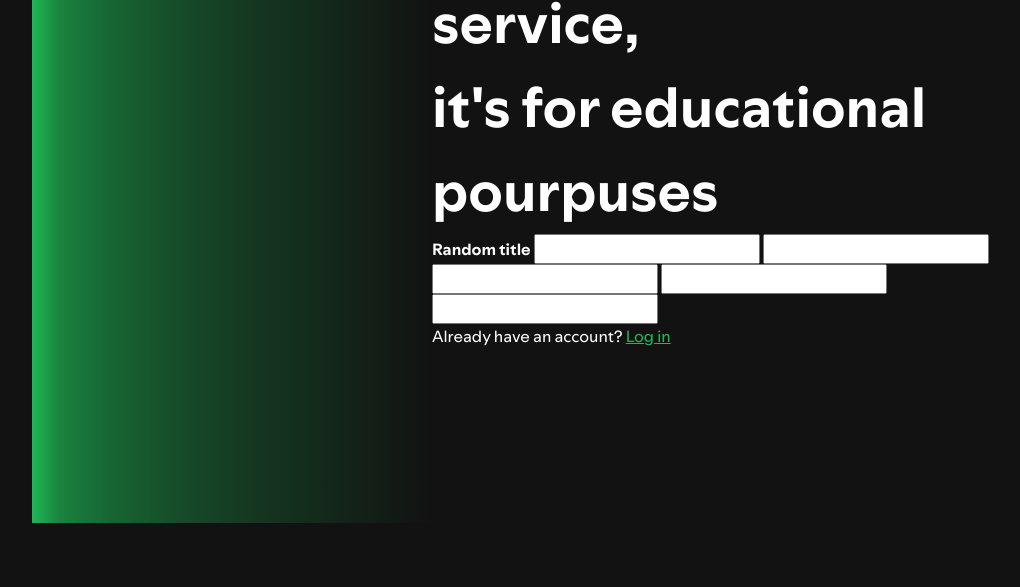
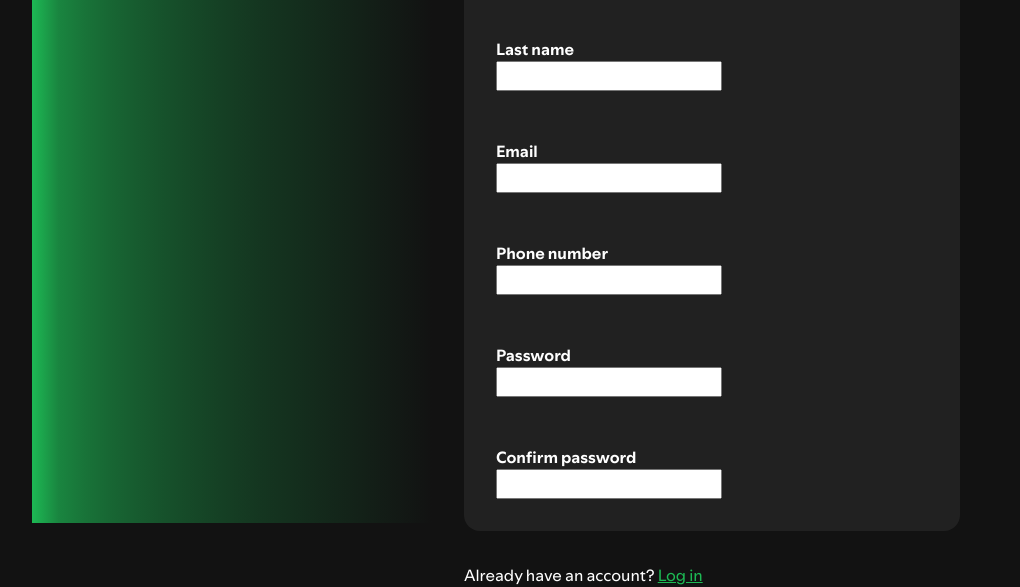
Before and after one commit to 4lokym/sign-up-form, a plain HTML site: page index.html in a window 1280 px wide. Shown: the part 277-864 px from the top of the page, without its empty margins (128-1148 px from the left). Before the commit the page ends 800 px from the top, so only its background shows below. Drawn offline with Linux system fonts and the light colour scheme.

Commit message:
Add form structure and style

```diff
--- a/index.html
+++ b/index.html
@@ -22,24 +22,37 @@
 
         <div class="title">This is <strong>not</strong> a real service,
             <br> it's for educational <br>pourpuses</div>
-        <form action="#" method="post">
-            <span class="form-title">Random title</span>
-            <input type="text" id="1">
-            <label for="1"></label>
+        <div class="form">
+            <div class="form-title">Random title</div>
 
-            <input type="text" id="2">
-            <label for="2"></label>
+            <form action="#" method="post">
 
-            <input type="text" id="3">
-            <label for="3"></label>
+                <label for="first-name">First name
+                <input type="text" id="first-name">
+                </label>
 
-            <input type="text" id="4">
-            <label for="4"></label>
+                <label for="last-name">Last name
+                <input type="text" id="last-name">
+                </label>
 
-            <input type="text" id="5">
-            <label for="5"></label>
+                <label for="email">Email
+                <input type="email" id="email">
+                </label>
 
-        </form>
+                <label for="phone-number">Phone number
+                <input type="tel" id="phone-number">
+                </label>
+
+                <label for="password">Password
+                <input type="password" id="password">
+                </label>
+
+                <label for="confirm-password">Confirm password
+                <input type="password" id="confirm-password">
+                </label>
+
+            </form>
+        </div>
         <div class="log-in">
             Already have an account? <a href="#">Log in</a>
         </div>
--- a/style.css
+++ b/style.css
@@ -133,10 +133,12 @@ body{
     justify-content: center;
 
     font-weight: bold;
+    margin: 2rem;
+    gap: 2rem;
 }
 
 .title{
-    font-size: 3.5rem;
+    font-size: 2rem;
 }
 
 
@@ -144,7 +146,25 @@ body{
     font-weight: lighter;
 }
 
+.form{
+    padding: 2rem;
+    background-color: var(--background-color-nearest);
+    border-radius: 1rem;
+}
+
+.form-title{
+    font-size: 1.5rem;
+    margin-bottom: 2rem;
+}
 
 form{
+    width: 100%;
+    display: flex;
+    flex-wrap: wrap;
+    gap: 3rem;
+}
 
+label{
+    display: flex;
+    flex-direction: column;
 }
```
